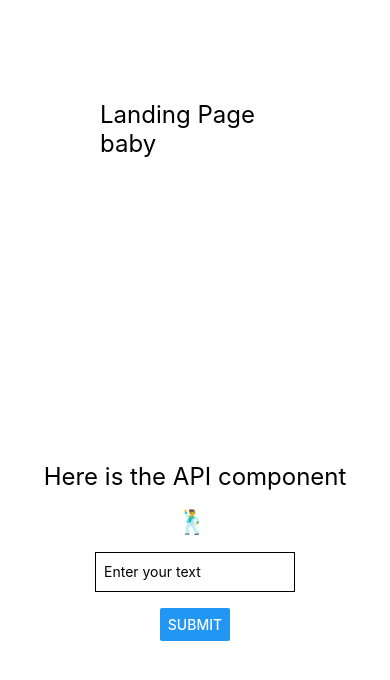
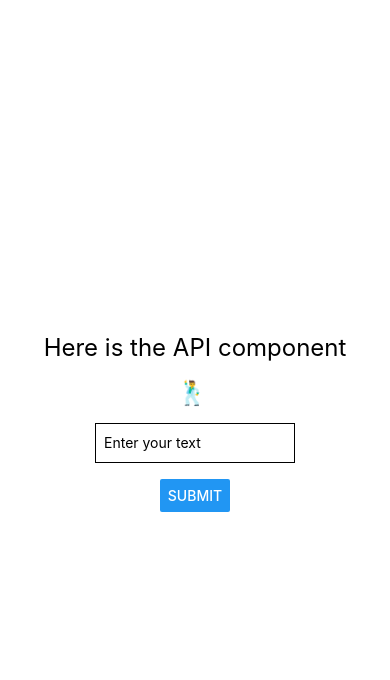
Before and after one commit to lneusaenger/heartcoded, a React Native app: screen / in a window 390 px wide. Shown: the top 680 px of the page. Built offline with nearby package versions, Linux system fonts and the light colour scheme; what native-base would draw is missing.

Commit message:
removed text from landing

```diff
--- a/src/components/LandingPage.js
+++ b/src/components/LandingPage.js
@@ -12,7 +12,6 @@ const styles = StyleSheet.create({
 
 export default function LandingPage(){
     return(<>
-    <Text style={styles.text}>Landing Page baby</Text>
     <API />
 
     </>);
```
